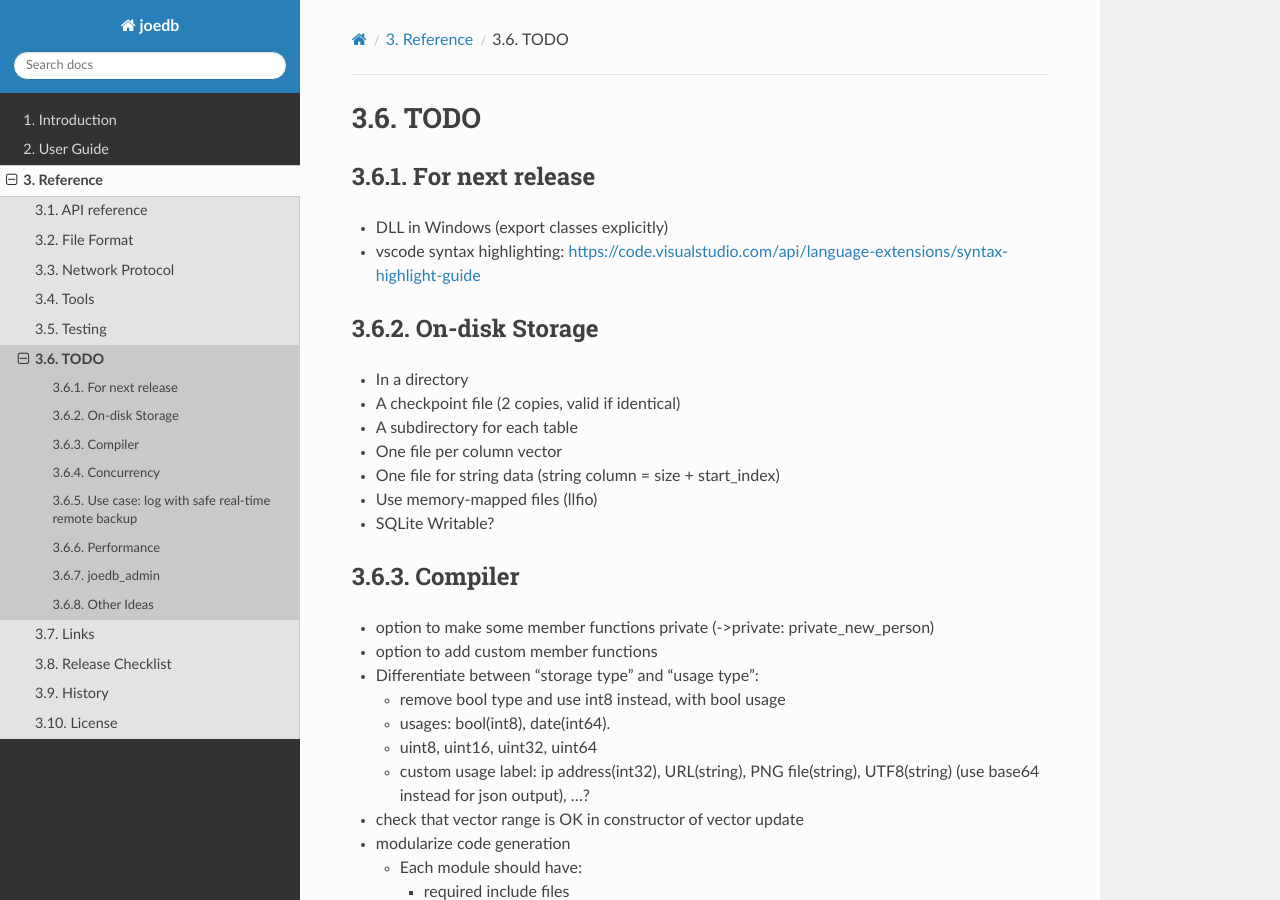
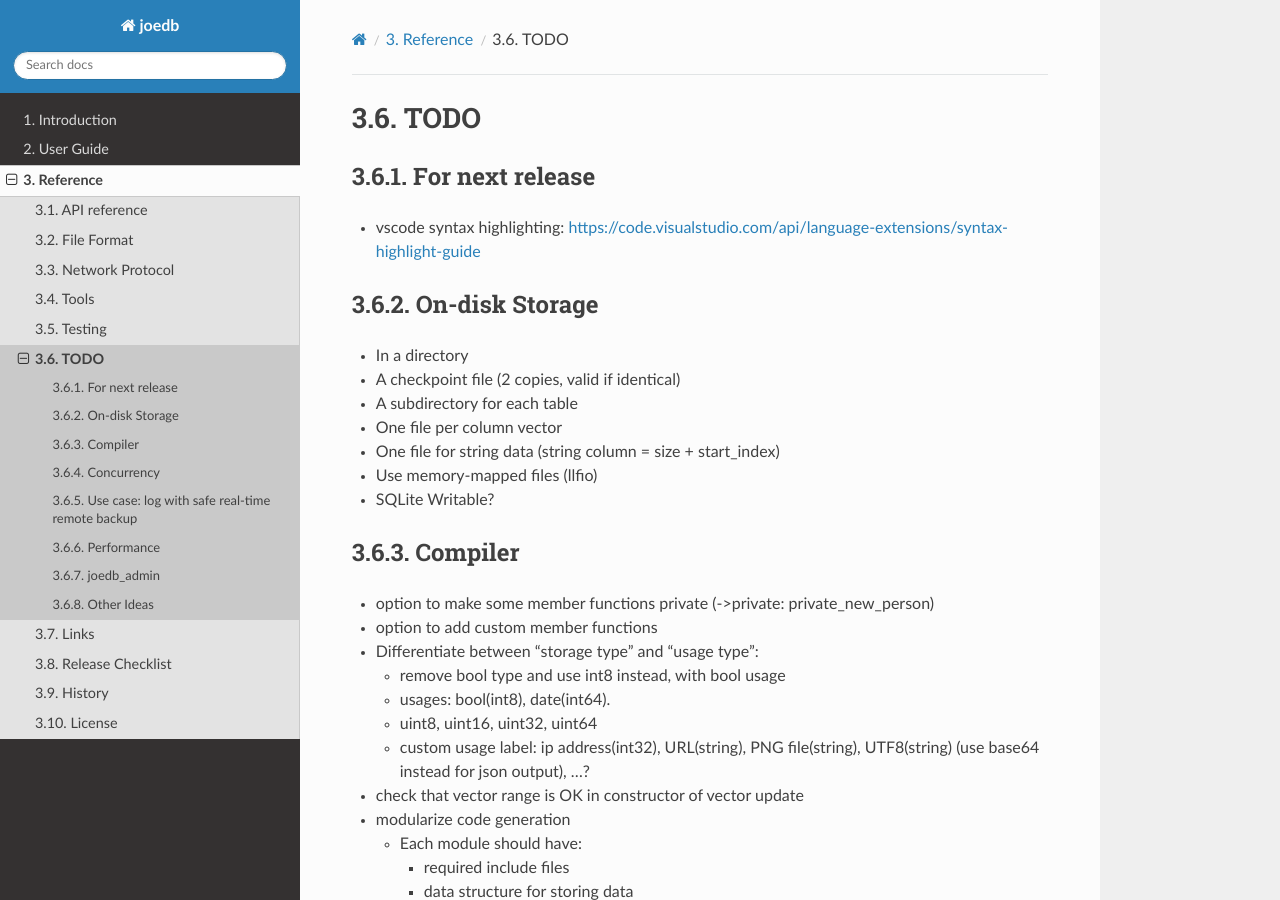
Before and after one commit to Remi-Coulom/joedb, a Sphinx documentation site: the page built from doc/source/todo.rst, in a window 1280 px wide and 900 px high. Built offline with Sphinx 7.4.7 and the Read the Docs theme 3.1.0, drawn with Linux system fonts in a browser that asks for light colours; formulas are drawn with MathJax 3.

Commit message:
no need of DLL in Windows

```diff
--- a/doc/source/todo.rst
+++ b/doc/source/todo.rst
@@ -4,7 +4,6 @@ TODO
 For next release
 ----------------
 
-- DLL in Windows (export classes explicitly)
 - vscode syntax highlighting: https://code.visualstudio.com/api/language-extensions/syntax-highlight-guide
 
 On-disk Storage
```
